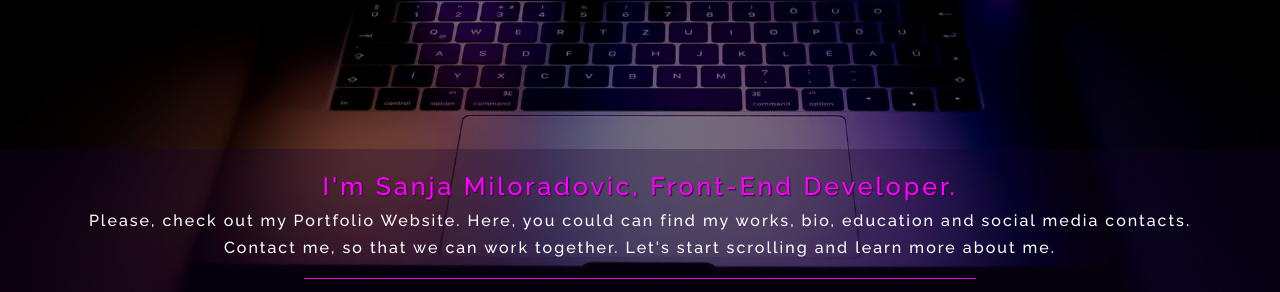
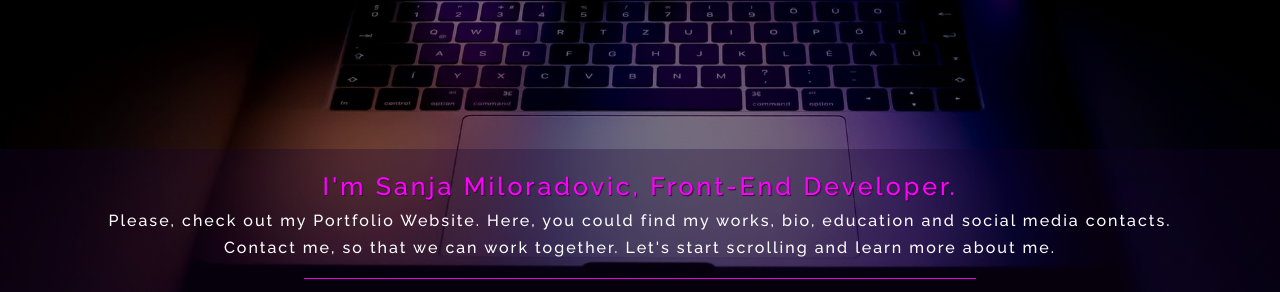
Before and after one commit to SanjaMilo/SanjaMilo.github.io, a plain HTML site: page index.html in a window 1280 px wide. Shown: the part 435-727 px from the top of the page. Drawn offline with nearby package versions, Linux system fonts and the light colour scheme.

Commit message:
typo error resolved

```diff
--- a/index.html
+++ b/index.html
@@ -50,7 +50,7 @@
             <div class="blur">
                 <p class="intro"><span class="sm-name">I'm Sanja Miloradovic, Front-End Developer.</span><br>Please,
                     check
-                    out my Portfolio Website. Here, you could can find my works, bio, education and social media contacts.
+                    out my Portfolio Website. Here, you could find my works, bio, education and social media contacts.
                     Contact me, so
                     that we can work together. Let's start scrolling and learn more about me.
                 </p>
```
